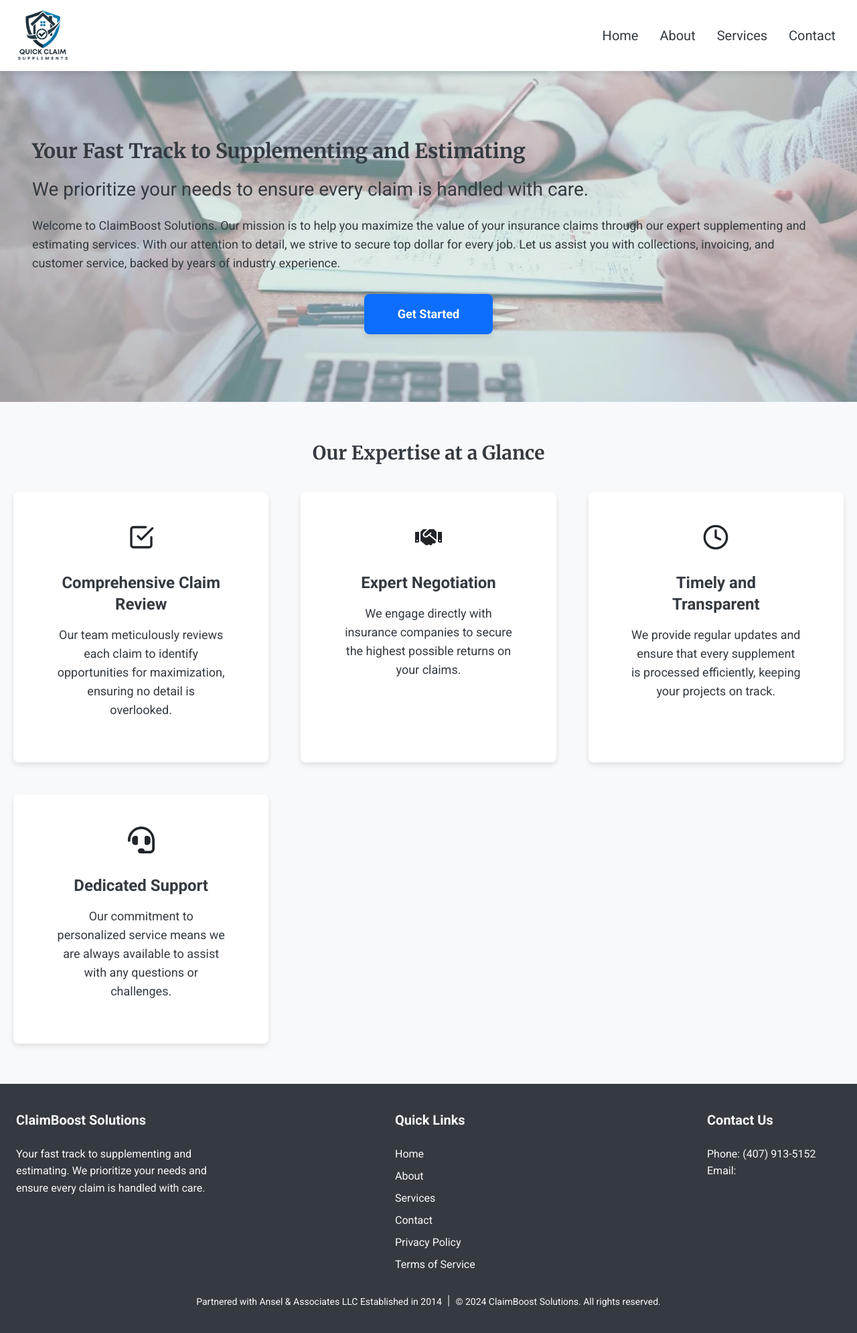
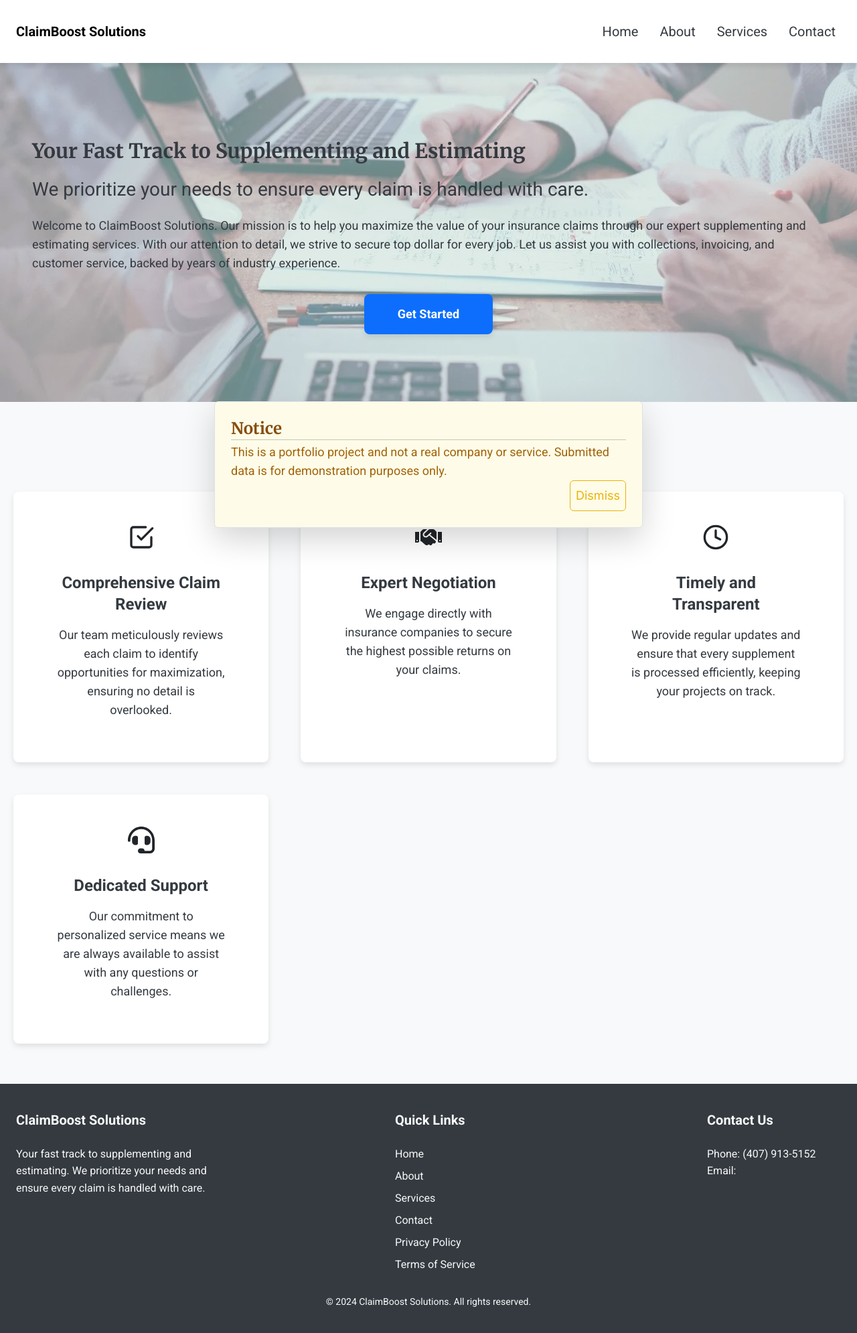
Before and after one commit to DragonSlayer2401/claim-boost-solutions, a Next.js app: page / in a window 1280 px wide. Shown: the top 1990 px of the page at 67% size. Built offline with nearby package versions, Linux system fonts and the light colour scheme.

Commit message:
Added a notice banner

```diff
--- /dev/null
+++ b/src/app/components/Banners/Banner.jsx
@@ -0,0 +1,27 @@
+'use client';
+import { useState } from 'react';
+
+const Banner = ({ title, children }) => {
+  const [show, setShow] = useState(true);
+  return (
+    <>
+      {show && (
+        <div className="fixed bottom-3 left-1/2 -translate-x-1/2 p-4 bg-yellow-50 border border-yellow-300 rounded-md shadow-lg">
+          <h1 className="text-2xl font-bold text-yellow-800">{title}</h1>
+          <hr />
+          <p className="mt-1 text-yellow-700 text-lg">{children}</p>
+          <div className="flex justify-end">
+            <button
+              onClick={() => setShow(false)}
+              className="ml-4 bg-transparent rounded-md text-lg text-yellow-500 hover:text-yellow-600 border !border-yellow-500 !hover:border-yellow-600 p-2"
+            >
+              Dismiss
+            </button>
+          </div>
+        </div>
+      )}
+    </>
+  );
+};
+
+export default Banner;
--- a/src/app/components/Footer/Footer.jsx
+++ b/src/app/components/Footer/Footer.jsx
@@ -7,7 +7,7 @@ const Footer = () => {
       <div className="flex flex-col gap-4 md:flex-row justify-between">
         <div>
           <h4 className="font-bold text-lg md:text-xl mb-4 mx-auto">
-          ClaimBoost Solutions
+            ClaimBoost Solutions
           </h4>
           <p className="mx-auto">
             Your fast track to supplementing and estimating. We prioritize your
@@ -51,11 +51,7 @@ const Footer = () => {
           </address>
         </div>
       </div>
-      <div className="flex justify-center mt-4 gap-x-2 text-sm text-center flex-col md:!text-left md:flex-row">
-        <p className="max-w-none">
-          Partnered with Ansel & Associates LLC Established in 2014
-        </p>
-        <span>|</span>
+      <div className="flex justify-center mt-4 text-sm text-center flex-col md:!text-left md:flex-row">
         <p className="max-w-none">
           &copy; {new Date().getFullYear()} ClaimBoost Solutions. All rights
           reserved.
--- a/src/app/components/Header/NavBar.jsx
+++ b/src/app/components/Header/NavBar.jsx
@@ -1,15 +1,13 @@
 'use client';
 import { Nav, Navbar } from 'react-bootstrap';
 import './header.css';
-import Image from 'next/image';
-import logo from '../../../../public/images/logo-bottom.png';
 
 const NavBar = () => {
   return (
     <header>
-      <Navbar expand="lg" className="bg-white py-2 px-6 fixed w-full z-50">
-        <Navbar.Brand className="font-bold text-2xl me-auto" href="/">
-          <Image src={logo} alt="logo" width={80} />
+      <Navbar expand="lg" className="bg-white py-4 px-6 fixed w-full z-50">
+        <Navbar.Brand className="font-bold text-xl me-auto" href="/">
+          ClaimBoost Solutions
         </Navbar.Brand>
         <Navbar.Toggle aria-controls="basic-navbar-nav" />
         <Navbar.Collapse id="basic-navbar-nav">
--- a/src/app/layout.js
+++ b/src/app/layout.js
@@ -3,6 +3,7 @@ import 'bootstrap/dist/css/bootstrap.min.css';
 import 'react-toastify/dist/ReactToastify.css';
 import './globals.css';
 import homeHero from '../../public/images/home-hero.webp';
+import Banner from './components/Banners/Banner';
 
 const inter = Inter({ subsets: ['latin'] });
 
@@ -39,7 +40,13 @@ export default function RootLayout({ children }) {
           rel="stylesheet"
         />
       </head>
-      <body className={inter.className}>{children}</body>
+      <body className={inter.className}>
+        {children}
+        <Banner title="Notice">
+          This is a portfolio project and not a real company or service.
+          Submitted data is for demonstration purposes only.
+        </Banner>
+      </body>
     </html>
   );
 }
```
